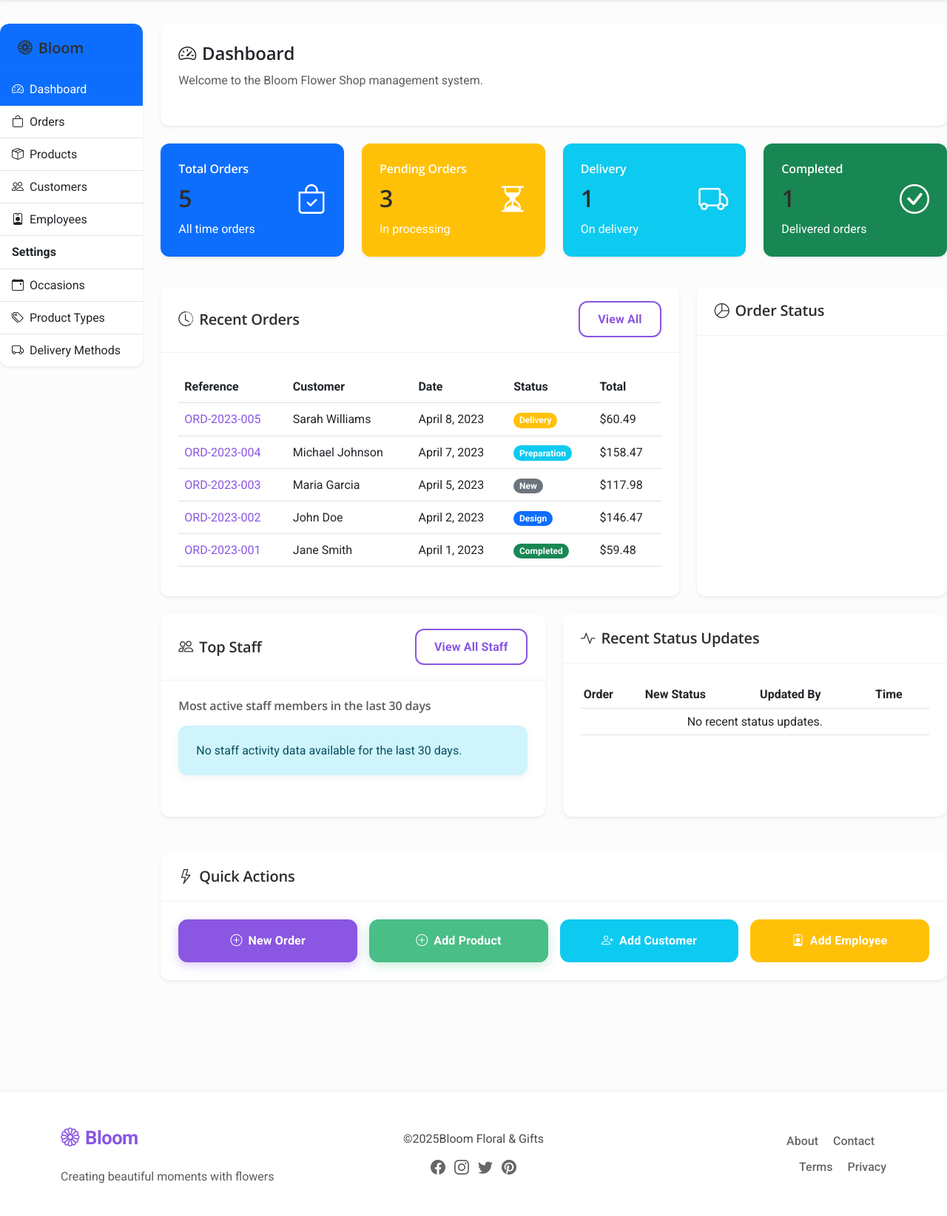
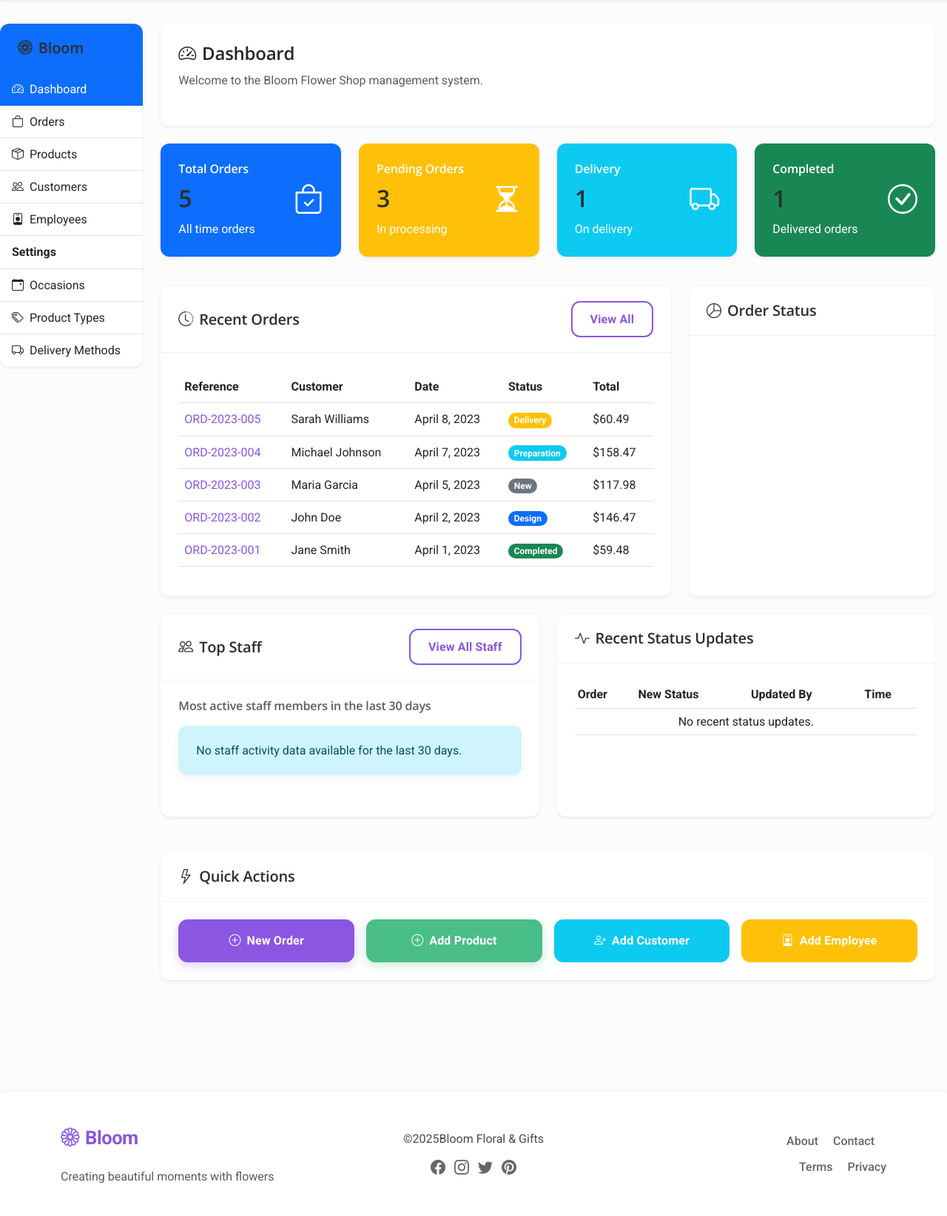
Before and after one commit to dehongi/bloom, a Django app: page /bloom/ in a window 1280 px wide. Shown: the part 87-1731 px from the top of the page at 74% size. Run offline with Django 5.2, Linux system fonts and the light colour scheme; a user stored in the database is signed in; data comes from the database, SQL or seed files in the repository; data that the repository does not hold is empty; a map, chart or similar area stays blank; parts of the project's set-up code (start-up, migrations or seed data) failed here and were passed over.

Commit message:
dashboard updated

```diff
--- a/templates/bloom/dashboard.html
+++ b/templates/bloom/dashboard.html
@@ -6,6 +6,7 @@
 {% endblock %}
 
 {% block bloom_content %}
+  <div class="pe-3 w-100">
     <div class="row mb-4">
       <div class="col-12">
         <div class="card border-0 shadow-sm">
@@ -271,6 +272,7 @@
         </div>
       </div>
     </div>
+  </div>
 {% endblock %}
 
 {% block extra_js %}
```
Lines whose indentation alone changed are shown as unchanged.
